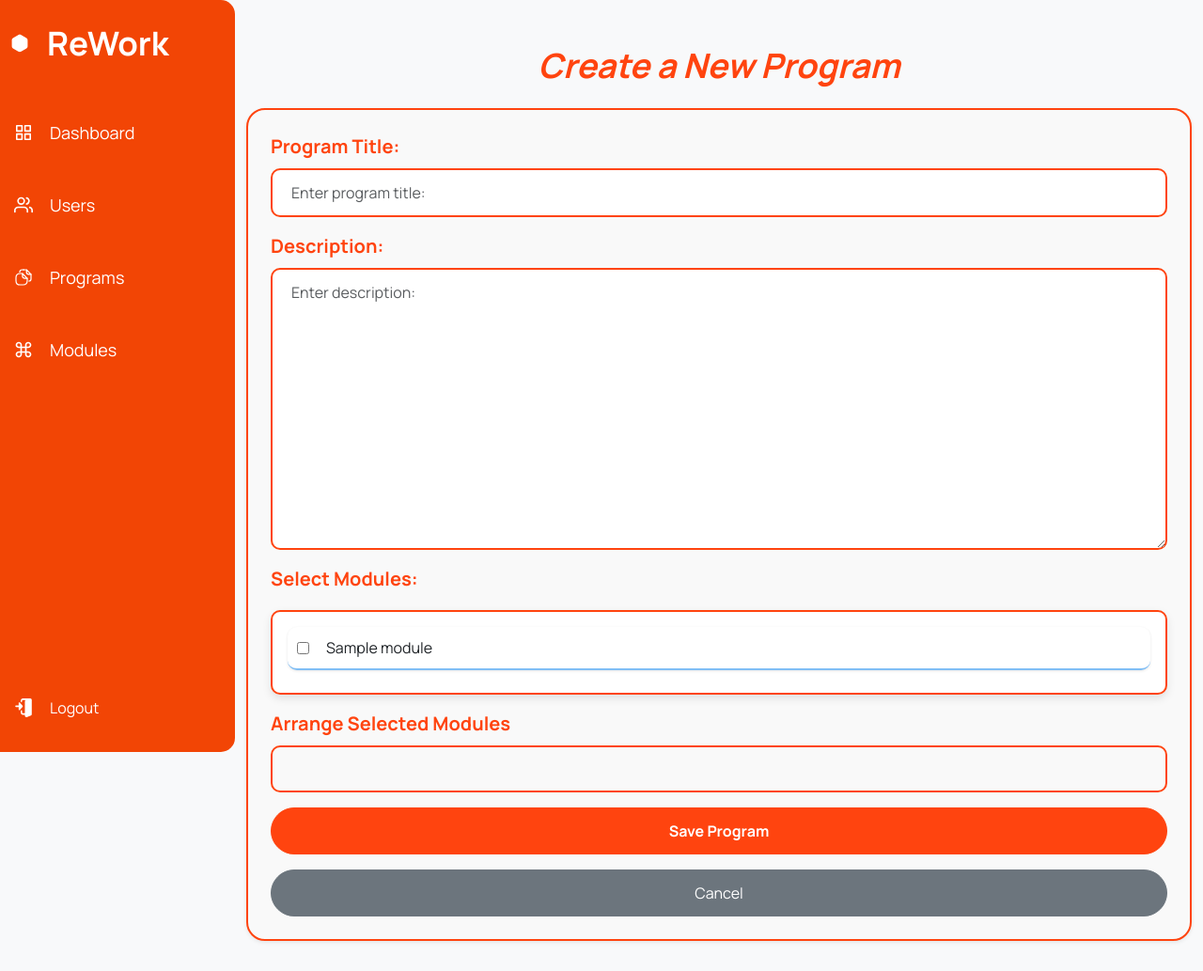
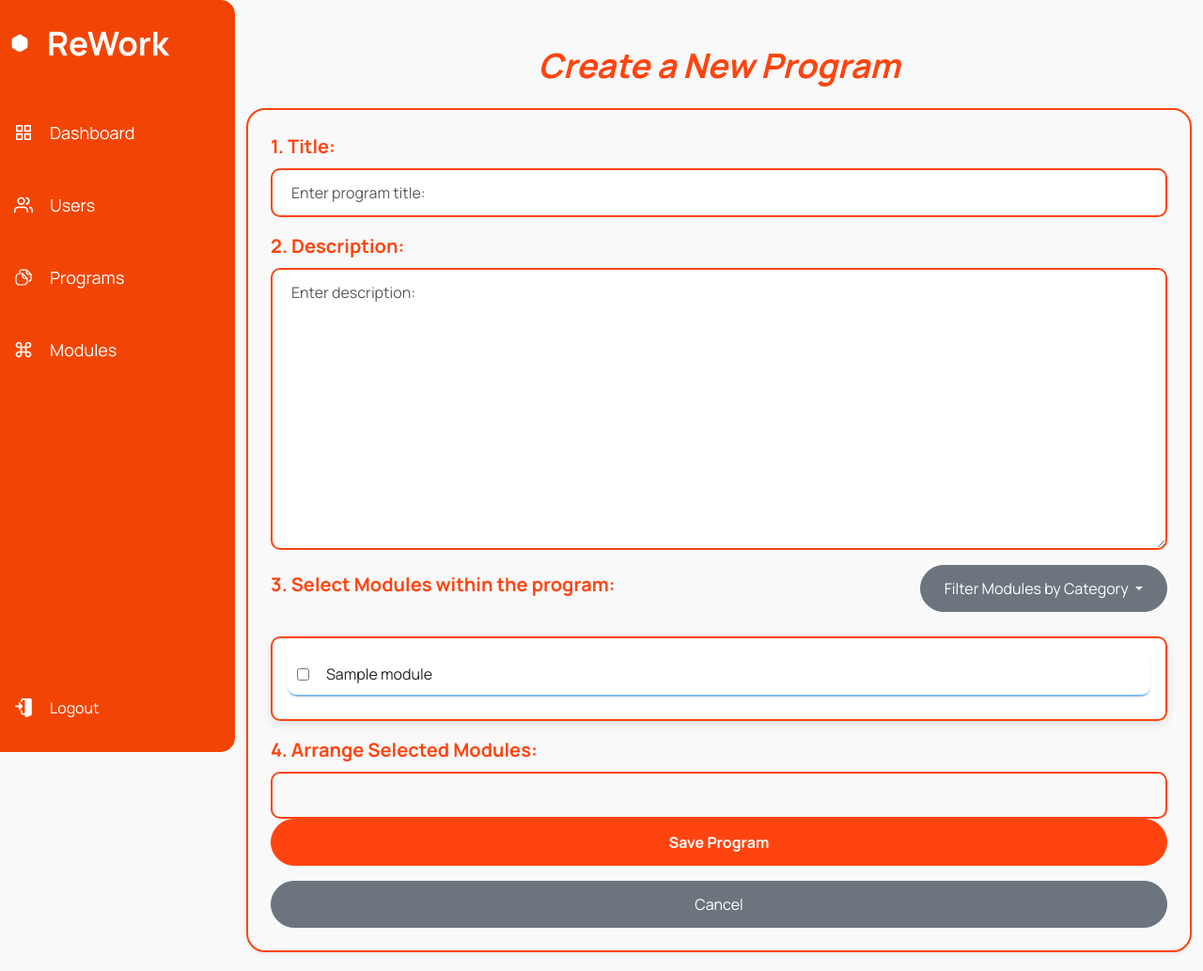
Before and after one commit to Aabumouti03/PixelPerfect, a Django app: page /create_program/ in a window 1280 px wide. Shown: the whole page at 94% size. Before the commit the page ends 1002 px from the top, so only its background shows below. Run offline with Django 5.2, Linux system fonts and the light colour scheme; tables that the repository leaves empty hold one stand-in row (values such as "Sample post").

Commit message:
Add amended create program page with category section and numbers next to the arranged models.

```diff
--- a/client/static/client/js/module_order.js
+++ /dev/null
@@ -1,59 +0,0 @@
-document.addEventListener("DOMContentLoaded", function () {
-    const availableModules = document.getElementById("availableModules");
-    const sortableModules = document.getElementById("sortableModules");
-    const moduleOrderInput = document.getElementById("module_order");
-
-    // Function to update module order in the hidden input field
-    function updateModuleOrder() {
-        let order = [];
-        document.querySelectorAll(".sortable-item").forEach(item => {
-            let id = item.getAttribute("data-id");
-            if (id) {
-                order.push(id);
-            }
-        });
-        moduleOrderInput.value = order.join(",");
-    }
-
-    // Initialize SortableJS for smooth drag and drop
-    new Sortable(sortableModules, {
-        animation: 150,
-        ghostClass: "sortable-ghost",
-        onEnd: function () {
-            updateModuleOrder();
-        }
-    });
-
-    // Move selected modules to the sortable list
-    document.querySelectorAll(".module-checkbox").forEach(checkbox => {
-        checkbox.addEventListener("change", function () {
-            const moduleId = this.value;
-            const moduleLabel = this.parentElement.textContent.trim();
-
-            if (this.checked) {
-                // Check if already added
-                let existingItem = document.querySelector(`.sortable-item[data-id="${moduleId}"]`);
-                if (!existingItem) {
-                    // Create a draggable module item
-                    let li = document.createElement("li");
-                    li.className = "d-flex align-items-center sortable-item";
-                    li.setAttribute("data-id", moduleId);
-                    li.innerHTML = `
-                        <span class="ms-2">${moduleLabel}</span>
-                        <span class="ms-auto drag-handle">☰</span>
-                    `;
-                    sortableModules.appendChild(li);
-                }
-            } else {
-                // Remove from sortable list if unchecked
-                let selectedItem = document.querySelector(`.sortable-item[data-id="${moduleId}"]`);
-                if (selectedItem) {
-                    selectedItem.remove();
-                }
-            }
-            updateModuleOrder();
-        });
-    });
-
-    updateModuleOrder(); // Initial order update
-});
--- /dev/null
+++ b/client/static/client/js/module_order_and_filter_categories.js
@@ -0,0 +1,155 @@
+document.addEventListener("DOMContentLoaded", function () {
+    var availableModules = document.getElementById("availableModules");
+    var sortableModules = document.getElementById("sortableModules");
+    var moduleOrderInput = document.getElementById("module_order");
+    var applyFilterBtn = document.getElementById("applyFilter");
+    var selectAllCheckbox = document.getElementById("selectAllCategories");
+    var form = document.querySelector("form");
+
+    var sortable = new Sortable(sortableModules, {
+        animation: 150,
+        onEnd: function () {
+            updateModuleNumbers();
+            updateModuleOrderInput();
+        }
+    });
+
+
+    form.addEventListener("submit", function (event) {
+        updateModuleOrderInput();
+        console.log("Final module_order before submit:", moduleOrderInput.value);
+
+        if (!moduleOrderInput.value.trim()) {
+            console.error("No module_order received! Check JavaScript.");
+            alert("No module order detected. Please arrange modules before submitting.");
+            event.preventDefault();
+        }
+    });
+
+    // when a module is selected, add it to the sortable list
+    availableModules.querySelectorAll("input[type='checkbox']").forEach(function (checkbox) {
+        checkbox.addEventListener("change", function () {
+            if (this.checked) {
+                addModuleToSortableList(this.value, this.nextElementSibling.innerText);
+            } else {
+                removeModuleById(this.value);
+            }
+        });
+    });
+
+    // listen for remove button clicks in the sorted list
+    sortableModules.addEventListener("click", function (event) {
+        if (event.target.classList.contains("remove-module")) {
+            var listItem = event.target.closest("li");
+            var moduleId = listItem.dataset.moduleId;
+            availableModules.querySelector(`input[value="${moduleId}"]`).checked = false;
+            listItem.remove();
+            updateModuleNumbers();
+            updateModuleOrderInput();
+        }
+    });
+
+    function addModuleToSortableList(moduleId, moduleTitle) {
+        if (!sortableModules.querySelector(`li[data-module-id="${moduleId}"]`)) {
+            var listItem = document.createElement("li");
+            listItem.className = "d-flex align-items-center p-2 border rounded mb-2 sortable-item";
+            listItem.dataset.moduleId = moduleId;
+            listItem.innerHTML = `
+                <span class="module-number me-2"></span>
+                <span>${moduleTitle}</span>
+                <button type="button" class="btn btn-sm btn-danger ms-auto remove-module">✖</button>
+            `;
+
+            sortableModules.appendChild(listItem);
+            updateModuleNumbers();
+            updateModuleOrderInput();
+        }
+    }
+
+    function removeModuleById(moduleId) {
+        var listItem = sortableModules.querySelector(`li[data-module-id="${moduleId}"]`);
+        if (listItem) {
+            listItem.remove();
+            updateModuleNumbers();
+            updateModuleOrderInput();
+        }
+    }
+
+    function updateModuleNumbers() {
+        sortableModules.querySelectorAll("li").forEach((item, index) => {
+            item.querySelector(".module-number").textContent = (index + 1) + ".";
+        });
+    }
+
+    function updateModuleOrderInput() {
+        var order = [];
+        sortableModules.querySelectorAll("li").forEach(item => {
+            order.push(item.dataset.moduleId);
+        });
+        moduleOrderInput.value = order.join(",");
+        console.log("Updated module_order:", moduleOrderInput.value);
+    }
+
+    selectAllCheckbox.addEventListener("change", function () {
+        var categoryCheckboxes = document.querySelectorAll(".category-checkbox");
+        categoryCheckboxes.forEach(checkbox => checkbox.checked = this.checked);
+
+        if (!this.checked) {
+            resetModuleDisplay();
+        }
+    });
+
+    applyFilterBtn.addEventListener("click", function () {
+        var selectedCategories = Array.from(document.querySelectorAll(".category-checkbox:checked"))
+            .map(checkbox => checkbox.value.trim().toLowerCase());
+
+        console.log("Selected Categories:", selectedCategories);
+
+        if (selectedCategories.length === 0) {
+            console.log("No category selected! Showing all modules and clearing arranged section.");
+            resetModuleDisplay();
+            return;
+        }
+
+        availableModules.querySelectorAll("li").forEach(function (li) {
+            var moduleCategories = li.dataset.categories
+                ? li.dataset.categories.split(",").map(cat => cat.trim().toLowerCase())
+                : [];
+
+            if (selectedCategories.some(cat => moduleCategories.includes(cat))) {
+                li.style.display = "flex";
+            } else {
+                li.style.display = "none";
+                var moduleId = li.querySelector("input").value;
+                removeModuleById(moduleId);
+                availableModules.querySelector(`input[value="${moduleId}"]`).checked = false;
+            }
+        });
+
+        var toRemove = [];
+        sortableModules.querySelectorAll("li").forEach(function (arrangedLi) {
+            var moduleId = arrangedLi.dataset.moduleId;
+            var matchingModule = availableModules.querySelector(`input[value="${moduleId}"]`);
+
+            if (!matchingModule || matchingModule.closest("li").style.display === "none") {
+                toRemove.push(moduleId);
+            }
+        });
+
+        toRemove.forEach(moduleId => removeModuleById(moduleId));
+
+        updateModuleNumbers();
+        updateModuleOrderInput();
+    });
+
+    function resetModuleDisplay() {
+        availableModules.querySelectorAll("li").forEach(li => {
+            li.style.display = "flex";
+            li.querySelector("input").checked = false;
+        });
+
+        sortableModules.innerHTML = "";
+        updateModuleNumbers();
+        updateModuleOrderInput();
+    }
+});
--- a/client/templates/client/create_program.html
+++ b/client/templates/client/create_program.html
@@ -8,58 +8,79 @@
     <link href="https://cdn.jsdelivr.net/npm/bootstrap@5.3.0/dist/css/bootstrap.min.css" rel="stylesheet">
     <script src="https://cdn.jsdelivr.net/npm/sortablejs@1.15.2/Sortable.min.js"></script>
     <link rel="stylesheet" href="{% static 'client/css/create_program.css' %}">
-
 </head>
 <body class="create_program">
     {% include 'client/client_base.html' %}
 
     <div class="container mt-5">
+
         <h2 class="mb-4">Create a New Program</h2>
 
         <form method="post" class="card p-4 shadow-sm">
             {% csrf_token %}
+            <input type="hidden" name="module_order" id="module_order">
 
             <div class="mb-3">
-                    <label for="{{ form.title.id_for_label }}" class="form-label">Program Title:</label>
+                <label for="{{ form.title.id_for_label }}" class="form-label">1. Title:</label>
                 {{ form.title }}
             </div>
 
             <div class="mb-3">
-                    <label for="{{ form.description.id_for_label }}" class="form-label description">Description:</label>
+                <label for="{{ form.description.id_for_label }}" class="form-label description">2. Description:</label>
                 {{ form.description }}
             </div>
 
-                <div class="mb-3">
-                    <label class="form-label">Select Modules:</label>
-                    <input type="hidden" name="module_order" id="module_order">
+            <!-- Filter Section -->
+            <div class="mb-3 d-flex align-items-center justify-content-between">
+                <label class="form-label">3. Select Modules within the program:</label>
+
+                <!-- Dropdown Filter Button -->
+                <div class="dropdown ms-auto">
+                    <button class="btn btn-secondary dropdown-toggle filterButton" type="button" data-bs-toggle="dropdown">
+                        Filter Modules by Category
+                    </button>
+                    <div class="dropdown-menu p-3">
+                        <!-- Select All Option -->
+                        <div class="form-check">
+                            <input class="form-check-input" type="checkbox" id="selectAllCategories">
+                            <label class="form-check-label fw-bold" for="selectAllCategories">Select All</label>
+                        </div>
+                        <hr>
+                        {% for category in categories %}
+                            <div class="form-check">
+                                <input class="form-check-input category-checkbox" type="checkbox"
+                                    value="{{ category.name|lower }}" id="cat{{ category.id }}">
+                                <label class="form-check-label" for="cat{{ category.id }}">{{ category.name }}</label>
+                            </div>
+                        {% endfor %}
+                        <button type="button" class="btn btn-primary mt-2" id="applyFilter">Apply</button>
+                    </div>
+                </div>
+            </div>
 
 
+            <!-- Available Modules -->
             <div class="module-box p-3">
                 <ul class="list-unstyled" id="availableModules">
-                            {% for checkbox in form.modules %}
-                                <li class="d-flex align-items-center">
-                                    {{ checkbox.tag }}
-                                    <label class="ms-2">{{ checkbox.choice_label }}</label>
+                    {% for module in form.modules.field.queryset %}
+                        <li class="d-flex align-items-center"
+                            data-categories="{% for cat in module.categories.all %}{{ cat.name|lower }}{% if not forloop.last %},{% endif %}{% endfor %}">
+                            <input type="checkbox" name="modules" value="{{ module.id }}">
+                            <label class="ms-2">{{ module.title }}</label>
                         </li>
                     {% endfor %}
                 </ul>
             </div>
 
+            <label class="form-label mt-3">4. Arrange Selected Modules: </label>
+            <ul class="list-unstyled sortable-list" id="sortableModules"></ul>
 
-                    <label class="form-label mt-3">Arrange Selected Modules</label>
-                    <ul class="list-unstyled sortable-list" id="sortableModules"></ul>
-                </div>
-
-
-                <button type="submit" class="btn btn-primary">Save Program</button>
+            <button type="submit" class="btn btn-primary saveProgram">Save Program</button>
             <a href="{% url 'programs' %}" class="btn btn-secondary mt-3">Cancel</a>
         </form>
-
-
     </div>
 
     <script src="https://cdn.jsdelivr.net/npm/bootstrap@5.3.0/dist/js/bootstrap.bundle.min.js"></script>
-        <script src="{% static 'client/js/module_order.js' %}"></script>
-
+    <script src="{% static 'client/js/module_order_and_filter_categories.js' %}"></script>
 </body>
 </html>
```
Lines whose indentation alone changed are shown as unchanged.
